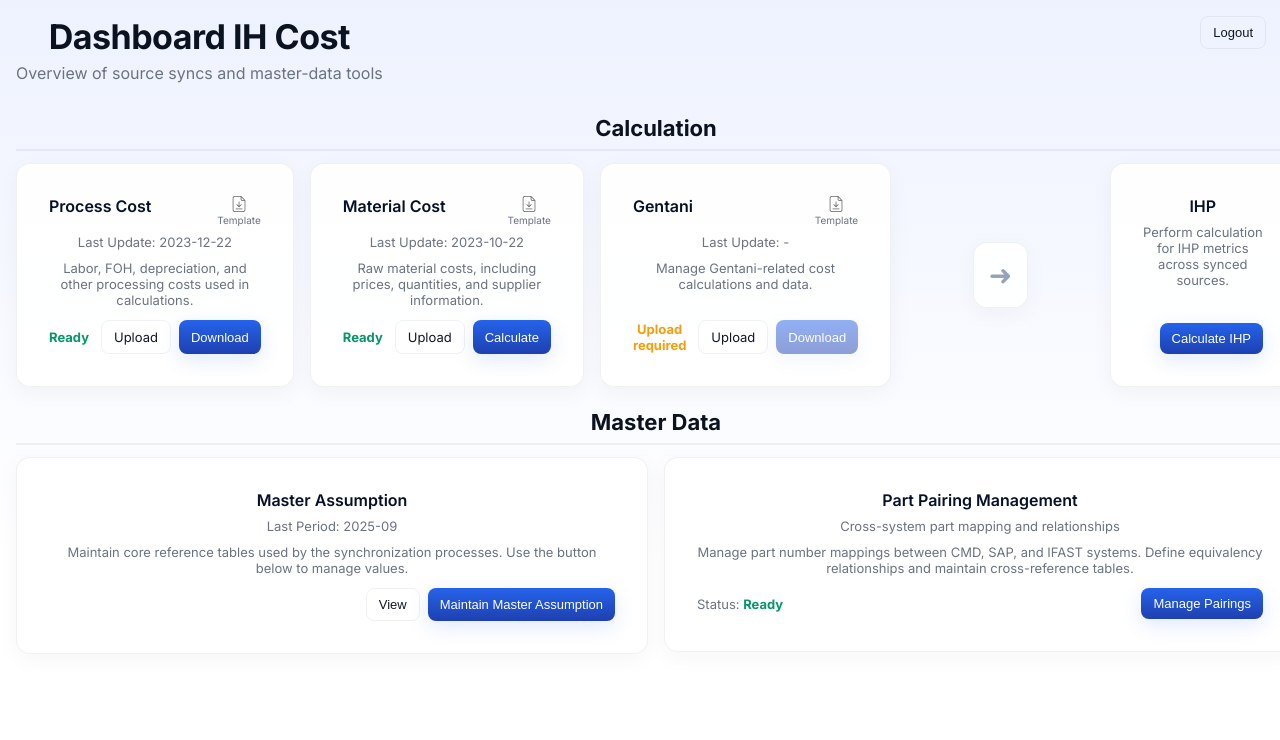
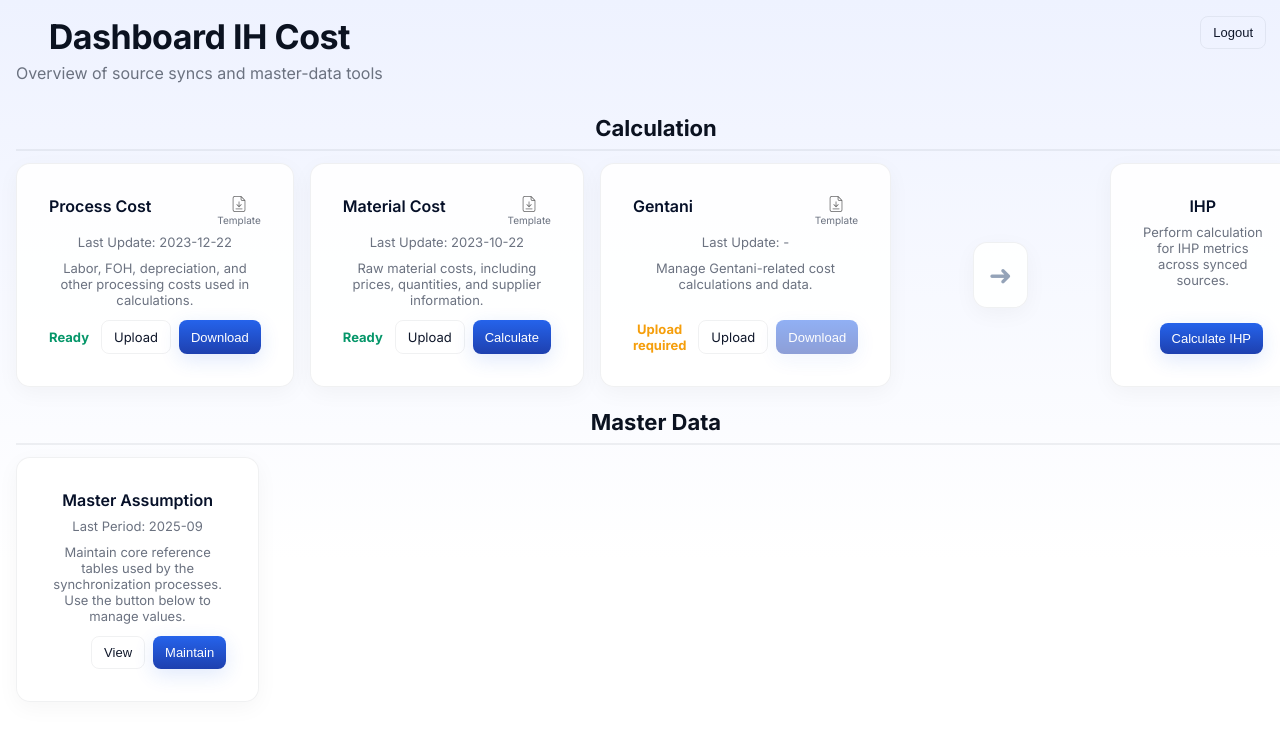
Before and after one commit to ari-fikri/finance-dashboard, a React (Vite) app: page / in a window 1280 px wide. Shown: the top 740 px of the page. Built offline with nearby package versions, Linux system fonts and the light colour scheme; sample sign-in values are in the browser's storage.

Commit message:
- Remove Pairing Management - Set fix width for Master Data assumption

```diff
--- a/src/App.jsx
+++ b/src/App.jsx
@@ -249,7 +249,7 @@ export default function App() {
   function synchronize() {
     // Optional: show loading or log
     console.log("Navigating to Synchronize Part List page...");
-    navigate("/sync");
+navigate("/sync");
   }
 
   return (
@@ -540,7 +540,7 @@ export default function App() {
         {canViewSection('master') && (
           <section>
             <h2 className="section-title">Master Data</h2>
-            <div className="grid-2">
+            <div className="grid-5">
               <motion.div
                 className="card master-card"
                 initial={{ opacity: 0, y: 6 }}
@@ -561,31 +561,7 @@ export default function App() {
                       View
                     </button>
                     <button className="btn btn-primary" onClick={openMaintain}>
-                      Maintain Master Assumption
-                    </button>
-                  </div>
-                </div>
-              </motion.div>
-              <motion.div
-                className="card"
-                initial={{ opacity: 0, y: 6 }}
-                animate={{ opacity: 1, y: 0 }}
-                transition={{ duration: 0.28, delay: 0.08 }}
-              >
-                <div>
-                  <div className="title">Part Pairing Management</div>
-                  <div className="meta">Cross-system part mapping and relationships</div>
-                  <div className="small card-meta-margin">
-                    Manage part number mappings between CMD, SAP, and IFAST systems. Define equivalency relationships and maintain cross-reference tables.
-                  </div>
-                </div>
-                <div className="card-footer">
-                  <div className="small">
-                    Status: <strong className="status-ok">Ready</strong>
-                  </div>
-                  <div className="card-actions">
-                    <button className="btn btn-primary" onClick={openPartPairing}>
-                      Manage Pairings
+                      Maintain
                     </button>
                   </div>
                 </div>
```
